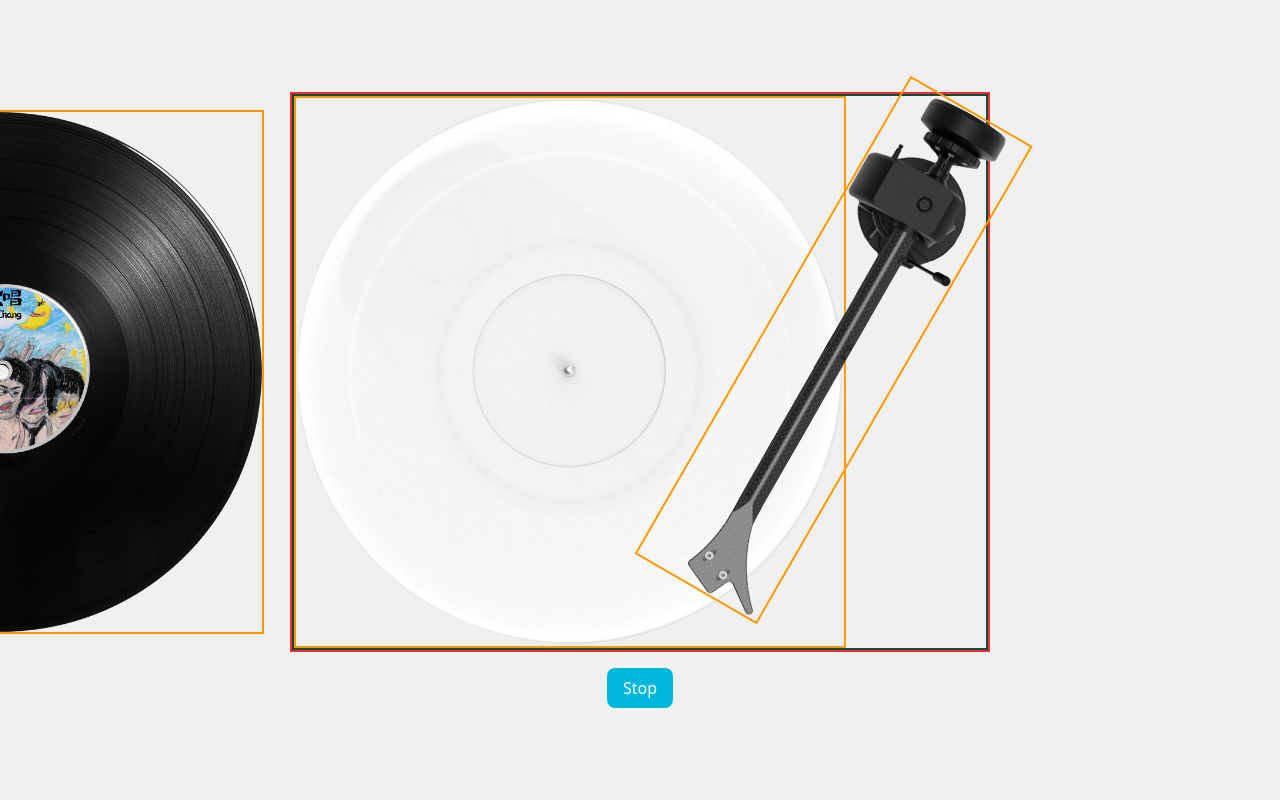
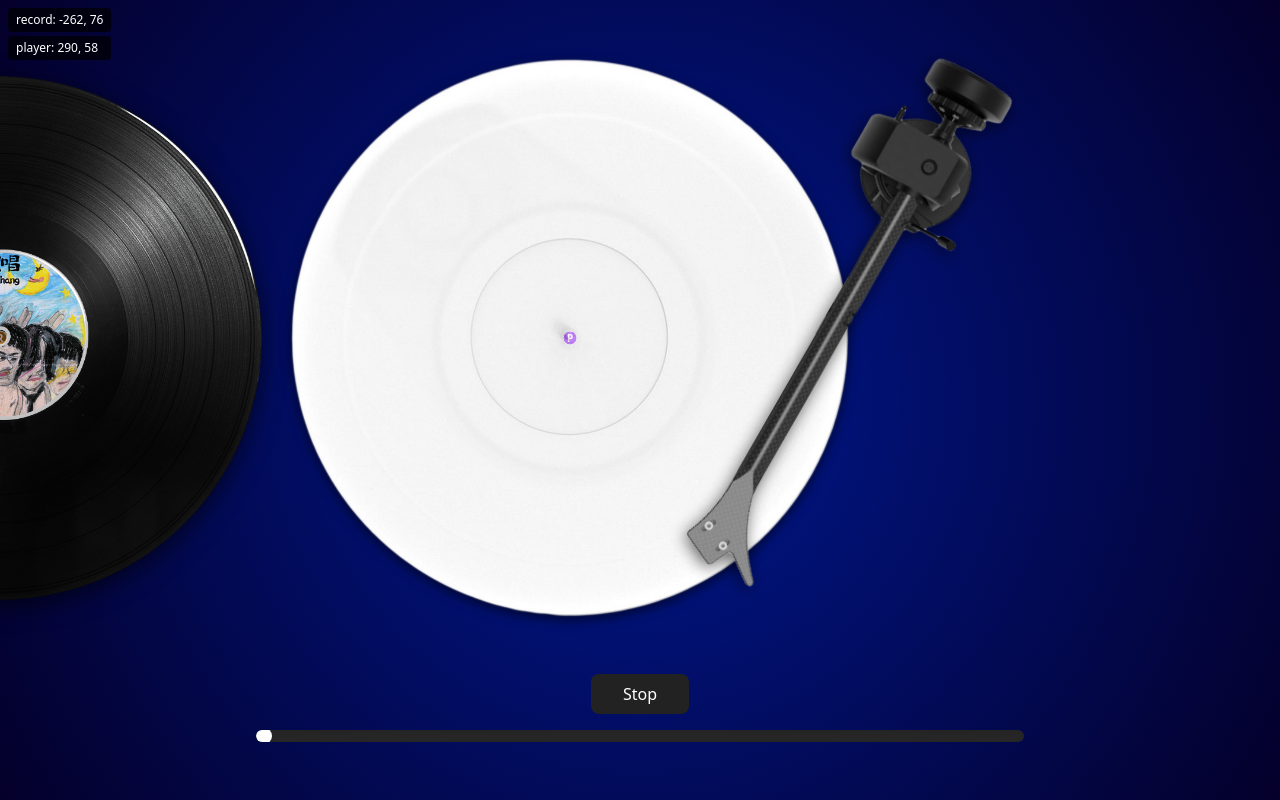
Before and after one commit to soranja/sal_vinyl, a website built with Vite: page index.html in a window 1280 px wide. Both pictures are taken after a click on the button "Play". Built offline with nearby package versions, Linux system fonts and the light colour scheme.

Commit message:
added animations to the record (drag, rotation)

```diff
--- a/index.html
+++ b/index.html
@@ -1,13 +1,23 @@
-<!doctype html>
+<!DOCTYPE html>
 <html lang="en">
   <head>
     <meta charset="UTF-8" />
     <link rel="icon" type="image/svg+xml" href="/vynil_icon.svg" />
+    <link rel="stylesheet" href="./style.css" />
     <meta name="viewport" content="width=device-width, initial-scale=1.0" />
-    <title>Soranja: vynil-player</title>
+    <title>Soranja: ВИНИЛ</title>
   </head>
   <body>
-    <div id="app"></div>
+    <div
+      id="app"
+      class="w-full h-screen flex flex-col justify-center items-center bg-deep-space overflow-hidden gap-y-4"
+    >
+      <div id="player-wrapper" class="max-h-[70vh] flex flex-col justify-center items-center">
+        <div id="player-container" class="relative w-full h-full flex justify-center items-center"></div>
+      </div>
+      <br />
+      <button id="play-button" class="px-8 py-2 bg-[#222] text-white rounded-lg cursor-pointer">Play</button>
+    </div>
     <script type="module" src="/src/main.js"></script>
   </body>
 </html>
--- a/src/main.js
+++ b/src/main.js
@@ -1,81 +1,129 @@
-import './style.css';
+// GSAP
 import gsap from 'gsap';
 import { Draggable } from 'gsap/Draggable';
 
+// Player Bar
+import { initProgressBar } from './player.js';
+
+// Trackers
+import { createCenterMarker, trackAndUpdateCenter, initElementPositionUI, logRecordState } from './trackers.js';
+import { initProximitySnap, isRecordSnapped } from './snap.js';
+
+// Audio
+const audio = new Audio('/audio/oh-dirty-fingers.mp3');
+audio.loop = false;
+audio.volume = 0.5;
+
 gsap.registerPlugin(Draggable);
 
-document.querySelector('#app').innerHTML =
-`
-  <div class="w-full h-screen flex flex-col justify-center items-center bg-[#f0f0f0] overflow-hidden gap-y-4">
-    <div class="max-h-[70vh] flex flex-col justify-center items-center border-2 border-red-500">
-      <div class="relative w-full h-full flex justify-center items-center border-2 border-emerald-900">
+document.addEventListener('DOMContentLoaded', () => {
+  document.querySelector('#player-container').innerHTML = `
+  <img id="player" src="/player/player.png" alt="player" class="relative max-h-full max-w-full select-none object-contain z-0 drop-shadow-[0_4px_6px_rgba(0,0,0,0.6)]" />
+  <div id="record-wrapper" class="absolute aspect-square w-[75%]">
+    <img id="record" src="/player/oh-dirty-fingers.png" alt="record" class="w-full h-full object-contain pointer-events-none drop-shadow-[0_6px_12px_rgba(0,0,0,0.6)]" />
+  </div>
+  <img id="needle" src="/player/needle.png" alt="needle" class="relative max-h-full max-w-full select-none object-contain drop-shadow-[0_4px_8px_rgba(0,0,0,0.6)]" />
+`;
 
-        <img src="/player/player.png" alt="player" class="relative max-h-full max-w-full object-contain z-0 border-2 border-amber-500" />
+  const app = document.getElementById('app');
+  const recordWrapper = document.getElementById('record-wrapper');
+  const record = document.getElementById('record');
+  const player = document.getElementById('player');
+  const needle = document.getElementById('needle');
+  const playButton = document.getElementById('play-button');
 
-        <img id="record" src="/player/oh-dirty-fingers.png" alt="record" class="absolute max-h-[95%] max-w-full object-contain border-2 border-amber-500" />
+  const recordMarker = createCenterMarker('R', 'bg-yellow-700');
+  const playerMarker = createCenterMarker('P', 'bg-purple-500');
 
-        <img id="needle" src="/player/needle.png" alt="needle" class="relative max-h-full max-w-full object-contain border-2 border-amber-500" />
+  trackAndUpdateCenter(recordWrapper, recordMarker);
+  trackAndUpdateCenter(player, playerMarker);
 
-      </div>
-    </div>
-    <button id="playBtn" class="px-4 py-2 bg-cyan-500 text-white rounded-lg cursor-pointer">Play</button>
-  </div>
-`
+  initElementPositionUI([
+    { id: 'record', el: recordWrapper },
+    { id: 'player', el: player },
+  ]);
 
-document.addEventListener('DOMContentLoaded', () => {
-  const needle = document.getElementById('needle');
-  const playButton = document.getElementById('playBtn');
-  const record = document.getElementById('record');
+  initProximitySnap(recordWrapper, player);
 
   let isPlaying = false;
-  const playerPosition = { x: -80, y: 0 }; // Position over the player
-  const tolerance = 10; // Adjust this value as needed
 
-  // Set the pivot point for the needle
-  gsap.set(needle, { transformOrigin: "50% 20%" });
+  gsap.set(needle, { transformOrigin: '50% 20%' });
+  gsap.set(recordWrapper, { x: -window.innerWidth - 0.45, y: 0 });
+  gsap.set(record, { transformOrigin: '50% 50%' });
 
-  gsap.set(record, { x: -1250, y: 0 });
+  let recordSpin = null;
 
-  // Make the record draggable with snapping
-  Draggable.create(record, {
-    type: "x,y",
+  function createRecordSpin() {
+    if (recordSpin) return;
+
+    recordSpin = gsap.to(record, {
+      rotation: 360,
+      duration: 10,
+      ease: 'none',
+      repeat: -1,
+      paused: true,
+    });
+  }
+  createRecordSpin();
+
+  initProgressBar(audio, record, recordSpin);
+
+  Draggable.create(recordWrapper, {
+    type: 'x,y',
     bounds: document.querySelector('#app'),
-    onDragEnd: function() {
-      const leftPosition = { x: -1000, y: 0 }; // Left side position (half hidden)
-      const threshold = 550; // Distance threshold to snap
+    onDragEnd: function () {
+      logRecordState('🖱 Drag End');
+      gsap.set(this.target, { x: this.x, y: this.y });
 
-      const distanceToPlayer = Math.hypot(this.x - playerPosition.x, this.y - playerPosition.y);
-      const distanceToLeft = Math.hypot(this.x - leftPosition.x, this.y - leftPosition.y);
+      if (!isRecordSnapped()) {
+        recordSpin.pause();
+        gsap.to(record, {
+          rotation: 0,
+          duration: 0.6,
+          ease: 'power2.out',
+          onComplete: () => {
+            gsap.set(record, { rotation: 0 });
+            recordSpin.kill();
+            recordSpin = null;
+            createRecordSpin();
+          },
+        });
 
-      // Snap to the player or left side
-      if (distanceToPlayer < threshold) {
-        gsap.to(record, { x: playerPosition.x, y: playerPosition.y, duration: 0.5 });
-      } else if (distanceToLeft < threshold) {
-        gsap.to(record, { x: leftPosition.x, y: leftPosition.y, duration: 0.5 });
+        audio.pause();
+        audio.currentTime = 0;
+        isPlaying = false;
       }
-    }
+    },
   });
 
-  // Play and stop the record
   playButton.addEventListener('click', () => {
+    logRecordState(isPlaying ? '🛑 Stop Click' : '▶️ Play Click');
+    if (!isPlaying) {
+      gsap.to(needle, { rotation: 30, duration: 0.8, ease: 'power2.out' });
+      playButton.textContent = 'Stop';
+      Draggable.get(recordWrapper).disable();
 
-    if (!isPlaying) {
-      gsap.to(needle, {
-        rotation: 30,
-        duration: 0.8,
-        ease: "power2.out"
-      });
-      playButton.textContent = "Stop";
-      Draggable.get(record).disable();
+      if (isRecordSnapped()) {
+        audio.play();
+        createRecordSpin();
+        recordSpin.play();
+      }
     } else {
-      gsap.to(needle, {
-        rotation: 0,
-        duration: 0.5,
-        ease: "power2.out"
-      });
-      playButton.textContent = "Play";
-      Draggable.get(record).enable();
+      gsap.to(needle, { rotation: 0, duration: 0.5, ease: 'power2.out' });
+      playButton.textContent = 'Play';
+      Draggable.get(recordWrapper).enable();
+
+      audio.pause();
+      recordSpin.pause();
     }
     isPlaying = !isPlaying;
   });
+
+  audio.addEventListener('ended', () => {
+    recordSpin.pause();
+    gsap.to(needle, { rotation: 0, duration: 0.5, ease: 'power2.out' });
+    playButton.textContent = 'Play';
+    Draggable.get(recordWrapper).enable();
+    isPlaying = false;
+  });
 });
--- /dev/null
+++ b/src/player.js
@@ -0,0 +1,71 @@
+import gsap from 'gsap';
+import { Draggable } from 'gsap/Draggable';
+
+gsap.registerPlugin(Draggable);
+
+export function initProgressBar(audio, record, recordSpin) {
+  // Create the progress bar elements
+  const barWrapper = document.createElement('div');
+  barWrapper.className = `
+    w-[60%] h-3 rounded-full bg-neutral-800 relative
+    overflow-hidden shadow-inner
+  `;
+
+  const barFill = document.createElement('div');
+  barFill.className = 'absolute left-0 top-0 h-full bg-green-500 w-0';
+  barWrapper.appendChild(barFill);
+
+  const pointer = document.createElement('div');
+  pointer.className = `
+    absolute top-1/2 -translate-y-1/2 w-4 h-4 bg-white
+    rounded-full shadow-md cursor-pointer z-10
+  `;
+  barWrapper.appendChild(pointer);
+
+  // Append to DOM
+  const app = document.getElementById('app');
+  app.appendChild(barWrapper);
+
+  // Progress update loop
+  function updateProgress() {
+    const ratio = audio.currentTime / audio.duration;
+    const barWidth = barWrapper.offsetWidth;
+    const newX = ratio * barWidth;
+
+    gsap.set(barFill, { width: newX });
+    gsap.set(pointer, { x: newX });
+
+    if (!audio.paused) requestAnimationFrame(updateProgress);
+  }
+
+  // Wait for layout to be ready before enabling drag
+  requestAnimationFrame(() => {
+    const barWidth = barWrapper.offsetWidth;
+
+    Draggable.create(pointer, {
+      type: 'x',
+      bounds: { minX: 0, maxX: barWidth },
+      onDragStart: () => {
+        audio.pause();
+        if (recordSpin) recordSpin.pause();
+      },
+      onDrag: function () {
+        const ratio = this.x / barWidth;
+        const newTime = ratio * audio.duration;
+        gsap.set(barFill, { width: this.x });
+        audio.currentTime = newTime;
+
+        // Sync record rotation with drag
+        const newRotation = ratio * 360;
+        gsap.set(record, { rotation: newRotation });
+      },
+      onDragEnd: () => {
+        audio.play();
+        if (recordSpin) recordSpin.play();
+        updateProgress();
+      },
+    });
+  });
+
+  audio.addEventListener('play', updateProgress);
+}
--- /dev/null
+++ b/src/snap.js
@@ -0,0 +1,80 @@
+import gsap from 'gsap';
+import { Draggable } from 'gsap/Draggable';
+import { getCenterOfElement, getCenterDistance } from './trackers.js';
+import { logRecordState } from './trackers.js';
+
+let snapped = false;
+
+export function isRecordSnapped() {
+  return snapped;
+}
+
+export function initProximitySnap(recordEl, playerEl) {
+  const indicator = document.createElement('div');
+  indicator.className = `
+    absolute
+    bottom-2 left-1/2 -translate-x-1/2
+    z-50 px-3 py-1 rounded-lg text-white font-bold
+    text-sm pointer-events-none transition-all duration-300
+  `;
+  document.body.appendChild(indicator);
+
+  function updateProximity() {
+    const recordWrapper = document.getElementById('record-wrapper');
+    const needle = document.getElementById('needle');
+    const recordCenter = getCenterOfElement(recordEl);
+    const playerCenter = getCenterOfElement(playerEl);
+    const distance = getCenterDistance(recordCenter, playerCenter);
+
+    const nearThreshold = window.innerWidth * 0.07;
+    const matchThreshold = 5;
+
+    if (distance < matchThreshold) {
+      //   indicator.textContent = 'MATCH';
+      //   indicator.style.backgroundColor = '#22c55e';
+      recordWrapper.style.zIndex = 20;
+      needle.style.zIndex = 30;
+      snapped = true;
+    } else if (distance < nearThreshold) {
+      //   indicator.textContent = 'CLOSE';
+      //   indicator.style.backgroundColor = '#eab308';
+
+      if (!snapped) {
+        logRecordState('Before Snap');
+        const offsetX = playerCenter.x - recordCenter.x;
+        const offsetY = playerCenter.y - recordCenter.y;
+        const currentX = gsap.getProperty(recordEl, 'x');
+        const currentY = gsap.getProperty(recordEl, 'y');
+
+        gsap.to(recordEl, {
+          x: currentX + offsetX,
+          y: currentY + offsetY,
+          duration: 0.6,
+          ease: 'power3.out',
+          overwrite: 'auto',
+          onUpdate: () => {
+            const draggable = Draggable.get(recordEl);
+            if (draggable) draggable.update();
+          },
+          onComplete: () => {
+            recordWrapper.style.zIndex = 20;
+            needle.style.zIndex = 30;
+            logRecordState('After Snap');
+          },
+        });
+
+        snapped = true;
+      }
+    } else {
+      //   indicator.textContent = 'FAR';
+      //   indicator.style.backgroundColor = '#ef4444';
+      recordWrapper.style.zIndex = 30;
+      needle.style.zIndex = 20;
+      snapped = false;
+    }
+
+    requestAnimationFrame(updateProximity);
+  }
+
+  updateProximity();
+}
--- a/src/style.css
+++ /dev/null
@@ -1,9 +0,0 @@
-@import "tailwindcss";
-
-#needle {
-  z-index: 30 !important;
-}
-
-#record {
-  z-index: 20 !important;
-}
--- /dev/null
+++ b/src/trackers.js
@@ -0,0 +1,98 @@
+import gsap from 'gsap';
+
+// Track Center Marker
+export function createCenterMarker(label = '', color = 'bg-yellow-500') {
+  const marker = document.createElement('div');
+  marker.className = `
+    absolute
+    z-50 w-[15px] h-[15px]
+    ${color} rounded-full border-1 border-white
+    flex items-center justify-center
+    text-[10px] text-white font-bold
+    pointer-events-none opacity-60
+    translate-x-[-50%] translate-y-[-50%]
+  `;
+  marker.textContent = label;
+  document.body.appendChild(marker);
+  return marker;
+}
+
+export function getCenterOfElement(el) {
+  const rect = el.getBoundingClientRect();
+  return {
+    x: rect.left + rect.width / 2,
+    y: rect.top + rect.height / 2,
+  };
+}
+
+export function getCenterDistance(a, b) {
+  const dx = a.x - b.x;
+  const dy = a.y - b.y;
+  return Math.sqrt(dx * dx + dy * dy);
+}
+
+export function trackAndUpdateCenter(el, marker) {
+  function updateMarkerPosition() {
+    const { x, y } = getCenterOfElement(el);
+    marker.style.left = `${x}px`;
+    marker.style.top = `${y}px`;
+    requestAnimationFrame(updateMarkerPosition);
+  }
+  updateMarkerPosition();
+}
+
+// Track Element Position
+
+export function getElementPosition(el) {
+  const rect = el.getBoundingClientRect();
+  return {
+    topLeft: {
+      x: rect.left,
+      y: rect.top,
+    },
+    center: {
+      x: rect.left + rect.width / 2,
+      y: rect.top + rect.height / 2,
+    },
+  };
+}
+
+export function initElementPositionUI(elements = []) {
+  const debugContainer = document.createElement('div');
+  debugContainer.className = 'absolute top-2 left-2 space-y-1 z-50 text-xs';
+
+  debugContainer.innerHTML = elements
+    .map(({ id }) => `<div id="${id}-pos" class="bg-black/70 text-white px-2 py-1 rounded">${id}: --</div>`)
+    .join('');
+
+  document.body.appendChild(debugContainer);
+
+  function updateUI() {
+    elements.forEach(({ id, el }) => {
+      const posEl = document.getElementById(`${id}-pos`);
+      if (!posEl) return;
+
+      const rect = el.getBoundingClientRect();
+      posEl.textContent = `${id}: ${Math.round(rect.left)}, ${Math.round(rect.top)}`;
+    });
+
+    requestAnimationFrame(updateUI);
+  }
+
+  updateUI();
+}
+
+// Loggers
+export function logRecordState(tag = '') {
+  const record = document.getElementById('record');
+  const rect = record.getBoundingClientRect();
+  const x = gsap.getProperty(record, 'x');
+  const y = gsap.getProperty(record, 'y');
+  const rotation = gsap.getProperty(record, 'rotation');
+  const transform = record.style.transform;
+
+  console.log(`🪩 [${tag}]`);
+  console.log(`  x: ${x}, y: ${y}, rotation: ${rotation}`);
+  console.log(`  top: ${rect.top}, left: ${rect.left}`);
+  console.log(`  transform: ${transform}`);
+}
--- /dev/null
+++ b/style.css
@@ -0,0 +1,7 @@
+@import 'tailwindcss';
+
+@layer utilities {
+  .bg-deep-space {
+    background: radial-gradient(circle, rgba(0, 24, 144, 1) 0%, rgba(4, 0, 42, 1) 100%);
+  }
+}
```
Also changed, not shown: 2 other files.
